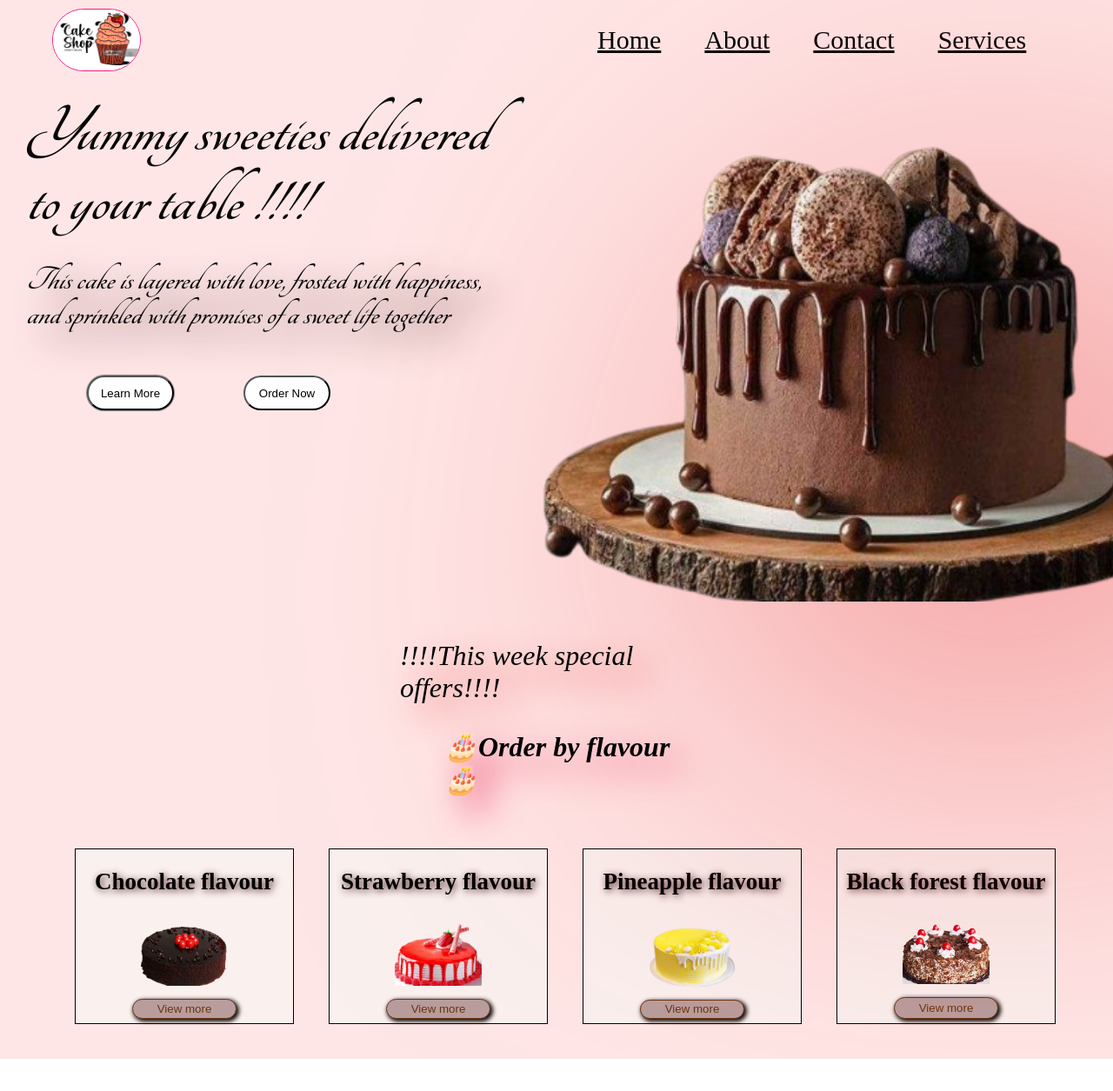
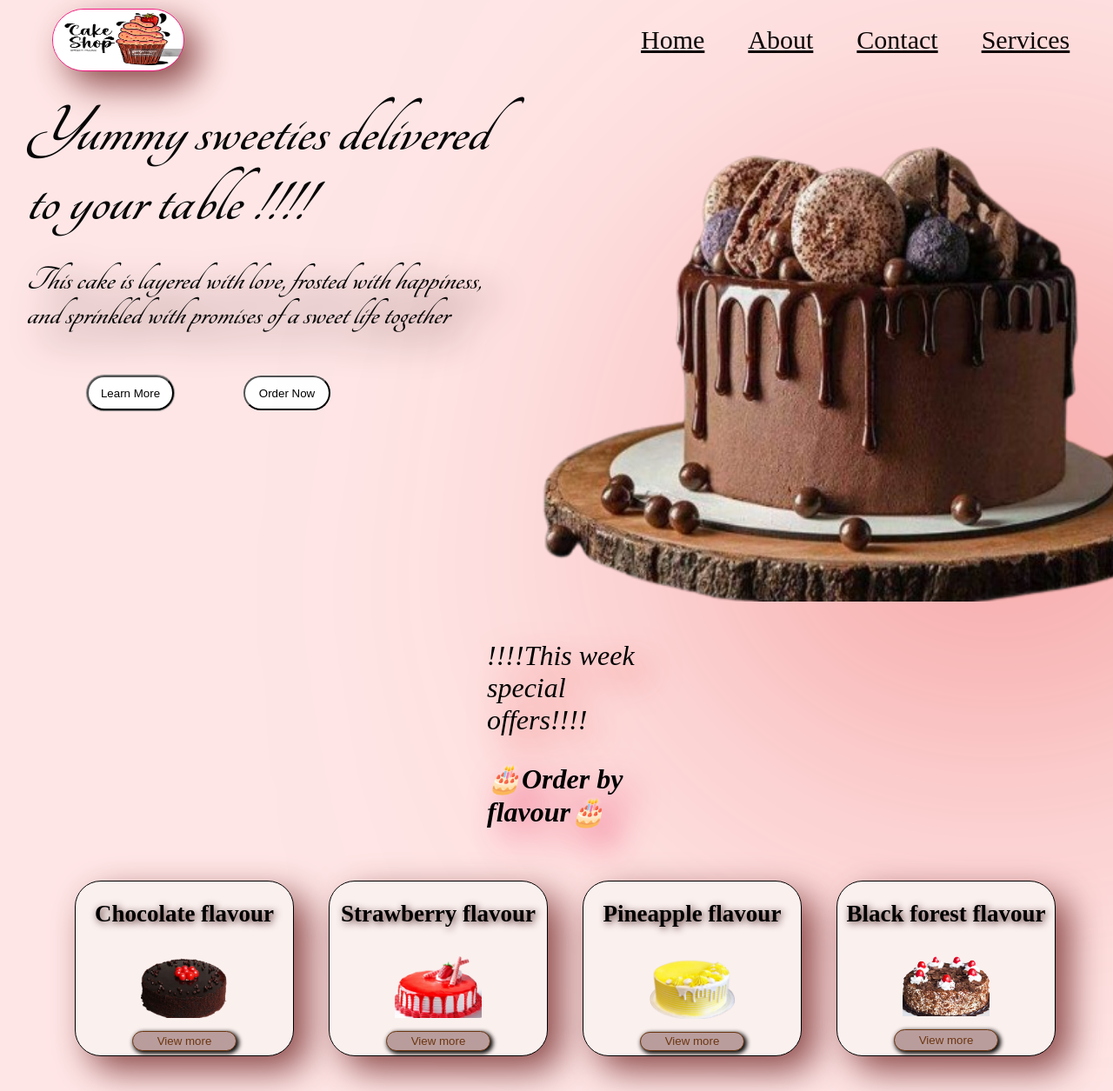
Before and after one commit to MansiMali18/Cake-Shop-using-react, a React app: page / in a window 1280 px wide. Shown: the top 1255 px of the page at 87% size. Before the commit the page ends 1218 px from the top, so only its background shows below. Built offline with nearby package versions, Linux system fonts and the light colour scheme; a web font is replaced by a local one.

Commit message:
minor changes in home and navbar

```diff
--- a/src/Components/Navbar.css
+++ b/src/Components/Navbar.css
@@ -15,11 +15,12 @@ body
 }
 .logo
 {
-    width: 100px;
+    width: 150px;
     height: 70px;
     margin-left: 50px;
     border-radius: 400px;
     border:0.6px solid rgb(244, 23, 130);
+    filter: drop-shadow(rgb(139, 72, 72) 1rem 1rem 20px);
 }
 
 .name
--- a/src/View/HOME/home.css
+++ b/src/View/HOME/home.css
@@ -95,7 +95,7 @@
     font-style: italic;
     align-items: center;
     display: flex;
-    margin: 30px 450px;
+    margin: 30px 550px;
     filter: drop-shadow(rgb(235, 67, 67) 1rem 1rem 20px);
 }
 .section-1 h1
@@ -104,7 +104,7 @@
     font-style: italic;
     align-items: center;
     display: flex;
-    margin: 30px 500px;
+    margin: 30px 550px;
     filter: drop-shadow(rgb(237, 76, 116) 1rem 1rem 20px);
 }
 .card-container
@@ -124,6 +124,13 @@
     flex-direction: column;
     align-items: center;
     background-color: rgb(250, 240, 238);
+    border-radius: 30px;
+    filter: drop-shadow(rgb(139, 72, 72) 1rem 1rem 20px);
+}
+.card:hover
+{
+    width: 280px;
+    height: 200px;
 }
 .card h2{
     font-size: 27px;
```
